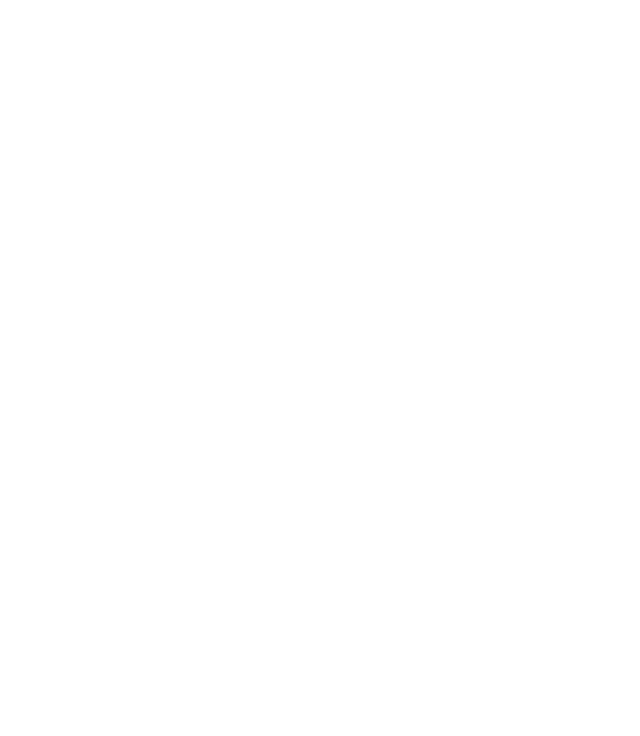
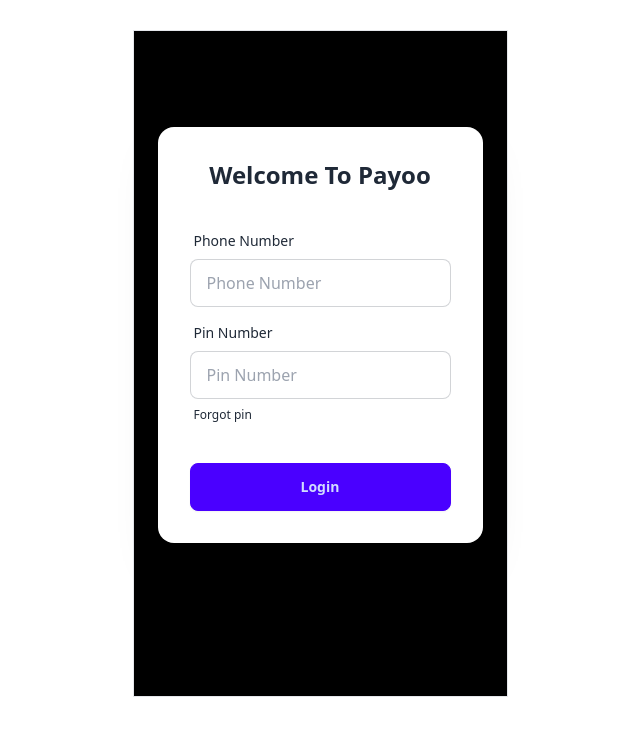
Before and after one commit to walid-official/payoo-mobile.bank, a plain HTML site: page index.html in a window 1280 px wide. Shown: the whole page, without its empty margins (320-960 px from the left). Drawn offline with nearby package versions, Linux system fonts and the light colour scheme.

Commit message:
ui is ready to start

```diff
--- a/index.html
+++ b/index.html
@@ -1,5 +1,5 @@
 <!DOCTYPE html>
-<html lang="en">
+<html lang="en" data-theme="light">
 <head>
     <meta charset="UTF-8">
     <meta name="viewport" content="width=device-width, initial-scale=1.0">
@@ -8,6 +8,35 @@
     <script src="https://cdn.tailwindcss.com"></script>
 </head>
 <body>
+    <div class="artboard phone-2 border bg-black mx-auto mt-[30px] px-6">
 
+        <div class="card bg-base-100 w-full max-w-sm shrink-0 shadow-2xl mt-24">
+            <form class="card-body">
+                <div class="">
+                    <h1 class="text-center text-2xl font-bold mb-6">Welcome To Payoo</h1>
+                </div>
+              <div class="form-control">
+                <label class="label">
+                  <span class="label-text">Phone Number</span>
+                </label>
+                <input type="email" placeholder="Phone Number" class="input input-bordered" required />
+              </div>
+              <div class="form-control">
+                <label class="label">
+                  <span class="label-text">Pin Number</span>
+                </label>
+                <input type="password" placeholder="Pin Number" class="input input-bordered" required />
+                <label class="label">
+                  <a href="#" class="label-text-alt link link-hover">Forgot pin</a>
+                </label>
+              </div>
+              <div class="form-control mt-6">
+                <button class="btn btn-primary">Login</button>
+              </div>
+            </form>
+          </div>
+
+
+    </div>
 </body>
 </html>
```
Also changed, not shown: js/payoo.js (added).
